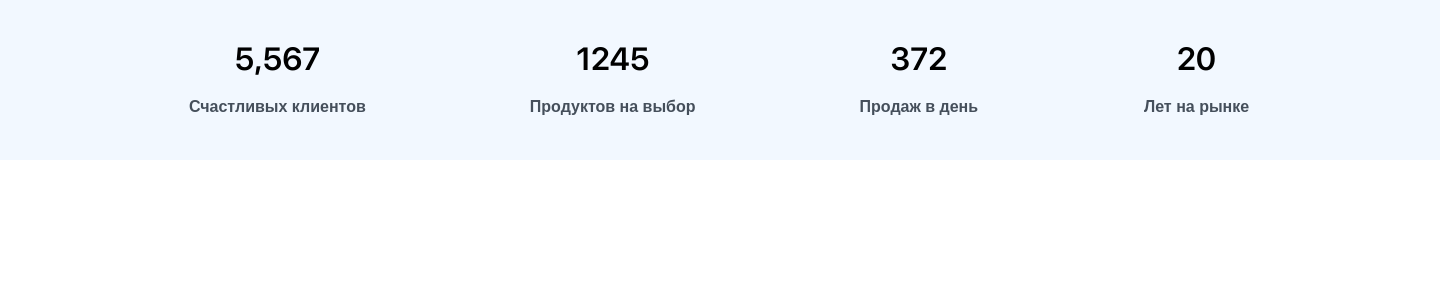
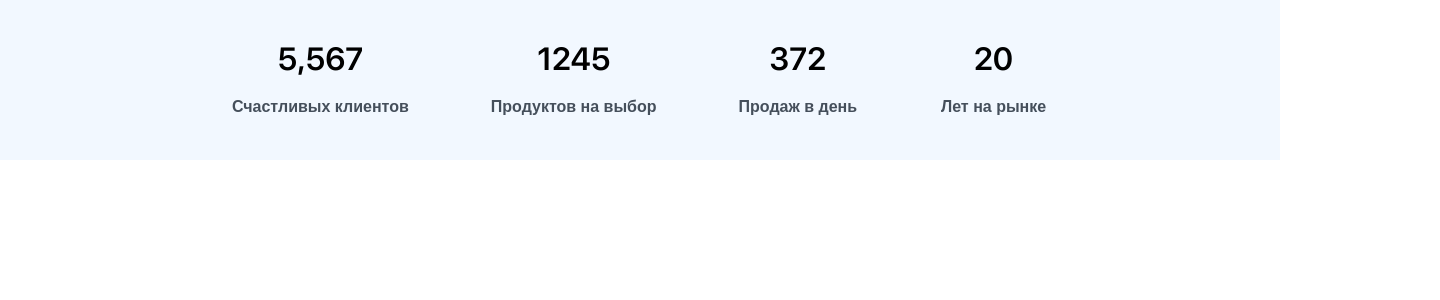
Before and after one commit to theyurec/project-shop, a React (Create React App) app: page / in a window 1280 px wide. Shown: the top 300 px of the page, 1440 px wide, since content can reach past the window. Built offline with nearby package versions, Linux system fonts and the light colour scheme.

Commit message:
fix wrap block info

```diff
--- a/src/assets/styles.css
+++ b/src/assets/styles.css
@@ -1,3 +1,9 @@
 @import './styles/colors.css';
 @import './styles/typography.css';
 @import './fonts/fonts.css';
+
+.wrapper {
+	width: 100%;
+    max-width: 1236px;
+	margin: 0 auto;
+}
--- a/src/components/app/Layout/Info/Info.module.scss
+++ b/src/components/app/Layout/Info/Info.module.scss
@@ -1,22 +1,20 @@
 .blockInfo {
-    min-width: 1440px;
     background-color: var(--brand-light-blue);
     display: flex;
     justify-content: center;
 }
-.blockInfoWrapper1 {
-    width: 100%;
-    min-width: 1236px;
+.blockInfoWrapper {
     display: flex;
     justify-content: center;
     flex-wrap: wrap;
-}
-.blockInfoWrapper {
-    display: flex;
+
+    @media screen and (max-width: 710px) {
+        justify-content: space-around;
+    }
 }
 .infoItem {
     min-width: 109px;
-    margin: 40px 82px;
+    margin: 40px 41px;
     text-align: center;
 }
 
--- a/src/components/app/Layout/Info/index.jsx
+++ b/src/components/app/Layout/Info/index.jsx
@@ -1,13 +1,13 @@
 import React from 'react'
+import cn from 'clsx'
 import { blockInfo } from '../../../../libs/blockInfo'
 import styles from './Info.module.scss'
 
 const Info = () => {
+  const wrapper = cn('wrapper', styles.blockInfoWrapper)
   return (
-    <>
       <div className={styles.blockInfo}>
-        <div className={styles.blockInfoWrapper1}>
-          <div className={styles.blockInfoWrapper}>
+          <div className={wrapper}>
             {blockInfo.map((item, index) => {
               return (
                 <div key={index} className={styles.infoItem}>
@@ -17,9 +17,7 @@ const Info = () => {
               )
             })}
           </div>
-        </div>
       </div>
-    </>
   )
 }
 
```
